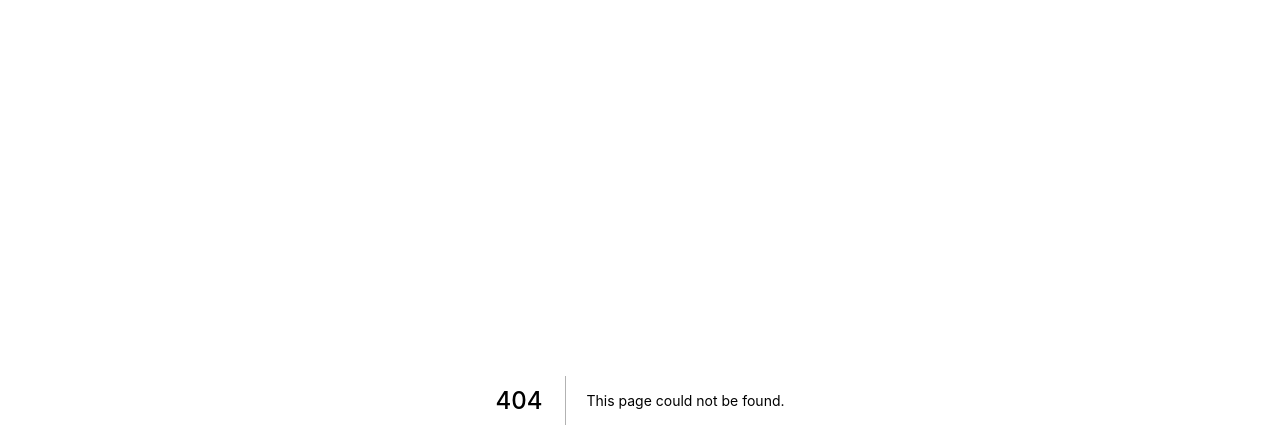
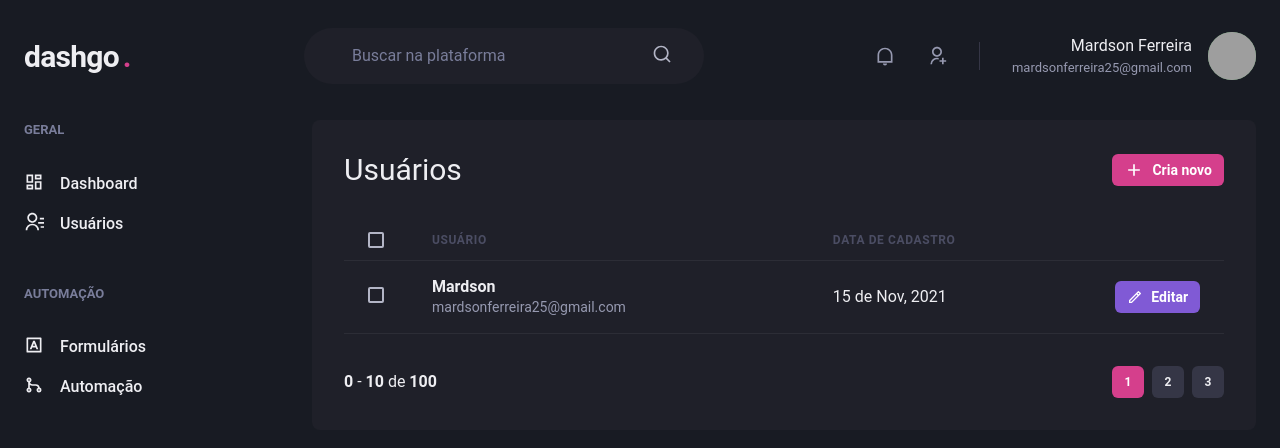
Before and after one commit to mardsonferreira/dashgo, a Next.js app: page /users in a window 1280 px wide. Before the commit this address had no page. Shown: the top 448 px of the page. Built offline with nearby package versions, Linux system fonts and the light colour scheme; grey boxes are pictures that could not be loaded.

Commit message:
Creating user page and pagination component

```diff
--- /dev/null
+++ b/src/components/Pagination.tsx
@@ -0,0 +1,53 @@
+import { Stack, Button, Box } from "@chakra-ui/react";
+
+export function Pagination() {
+    return (
+        <Stack
+            direction="row"
+            spacing="6"
+            mt="8"
+            justify="space-between"
+            align="center"
+        >
+            <Box>
+                <strong>0</strong> - <strong>10</strong> de <strong>100</strong>
+            </Box>
+            <Stack direction="row" spacing="2">
+                <Button
+                    size="sm"
+                    fontSize="xs"
+                    width="4"
+                    colorScheme="pink"
+                    disabled
+                    _disabled={{ bgColor: "pink.500", cursor: "default" }}
+                >
+                    1
+                </Button>
+
+                <Button
+                    size="sm"
+                    fontSize="xs"
+                    width="4"
+                    bg="gray.700"
+                    _hover={{
+                        bg: "gray.500",
+                    }}
+                >
+                    2
+                </Button>
+
+                <Button
+                    size="sm"
+                    fontSize="xs"
+                    width="4"
+                    bg="gray.700"
+                    _hover={{
+                        bg: "gray.500",
+                    }}
+                >
+                    3
+                </Button>
+            </Stack>
+        </Stack>
+    );
+}
--- /dev/null
+++ b/src/pages/users/index.tsx
@@ -0,0 +1,97 @@
+import {
+    Box,
+    Flex,
+    Heading,
+    Button,
+    Icon,
+    Table,
+    Thead,
+    Tr,
+    Th,
+    Td,
+    Tbody,
+    Checkbox,
+    Text,
+} from "@chakra-ui/react";
+import { RiAddLine, RiPencilLine } from "react-icons/ri";
+
+import { Header } from "../../components/Header";
+import { Sidebar } from "../../components/Sidebar";
+import { Pagination } from "../../components/Pagination";
+
+export default function UserList() {
+    return (
+        <Box>
+            <Header />
+
+            <Flex width="100%" my="6" maxWidth={1480} mx="auto" px="6">
+                <Sidebar />
+
+                <Box flex="1" borderRadius={8} bg="gray.800" p="8">
+                    <Flex mb="8" justify="space-between" align="center">
+                        <Heading size="lg" fontWeight="normal">
+                            Usuários
+                        </Heading>
+
+                        <Button
+                            a="a"
+                            size="sm"
+                            fontSize="sm"
+                            colorScheme="pink"
+                            leftIcon={<Icon as={RiAddLine} fontSize="20" />}
+                        >
+                            Cria novo
+                        </Button>
+                    </Flex>
+
+                    <Table colorScheme="whiteAlpha">
+                        <Thead>
+                            <Tr>
+                                <Th px="6" color="gray.300" width="8">
+                                    <Checkbox colorScheme="pink" />
+                                </Th>
+                                <Th>Usuário</Th>
+                                <Th>Data de cadastro</Th>
+                                <Th width="8"></Th>
+                            </Tr>
+                        </Thead>
+                        <Tbody>
+                            <Tr>
+                                <Td>
+                                    <Checkbox colorScheme="pink" />
+                                </Td>
+                                <Td>
+                                    <Box>
+                                        <Text fontWeight="bold">Mardson</Text>
+                                        <Text fontSize="sm" color="gray.300">
+                                            mardsonferreira25@gmail.com
+                                        </Text>
+                                    </Box>
+                                </Td>
+                                <Td>15 de Nov, 2021</Td>
+                                <Td>
+                                    <Button
+                                        a="a"
+                                        size="sm"
+                                        fontSize="sm"
+                                        colorScheme="purple"
+                                        leftIcon={
+                                            <Icon
+                                                as={RiPencilLine}
+                                                fontSize="16"
+                                            />
+                                        }
+                                    >
+                                        Editar
+                                    </Button>
+                                </Td>
+                            </Tr>
+                        </Tbody>
+                    </Table>
+
+                    <Pagination />
+                </Box>
+            </Flex>
+        </Box>
+    );
+}
```
